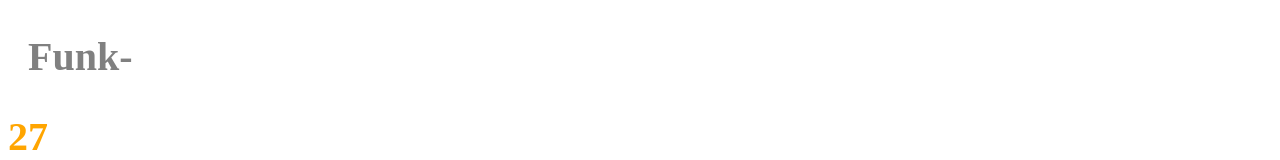
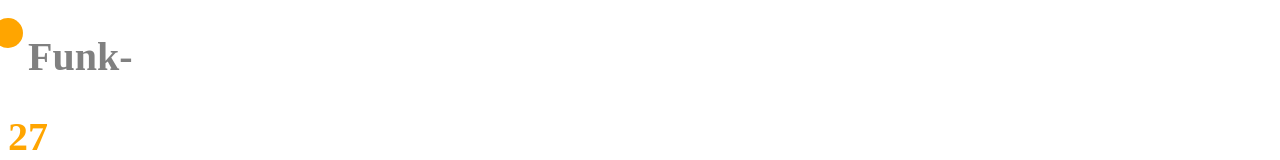
Before and after one commit to Aid19801/funk27_v2, a Next.js app: page /about in a window 1280 px wide. Shown: the top 160 px of the page. Built offline with nearby package versions, Linux system fonts and the light colour scheme.

Commit message:
custom cursor and fixed routing for blog pages to stop refresh-loads

```diff
--- a/components/blog-preview-card/index.tsx
+++ b/components/blog-preview-card/index.tsx
@@ -13,7 +13,7 @@ function BlogPreviewCard({ data, uid }: Props): ReactElement {
 	console.log('uid ', uid);
 	return (
 		<React.Fragment>
-			<Link href={`/blog/${uid}`}>
+			<Link href="/blog/[slug]" as={`/blog/${uid}`}>
 				<a>
 					<Card className={styles.cardContainer}>
 						<Card.Image size="4by3" src={data['blog-image-1'].url} />
--- a/components/navbar/index.tsx
+++ b/components/navbar/index.tsx
@@ -102,12 +102,17 @@ function Navbar({}: Props): ReactElement {
 							</Link>
 
 							<div className="navbar-dropdown">
-								<Link href="/blog/unit-textinput-react-native">
+								<Link
+									href={'/blog/[slug]'}
+									as="/blog/unit-textinput-react-native">
+
 									<a className="navbar-item">
 										Unit Testing in React Native
 									</a>
 								</Link>
-								<Link href="/blog/prismic-react">
+								<Link
+									href={'/blog/[slug]'}
+									as="/blog/prismic-react">
 									<a className="navbar-item">
 										Prismic CMS with React
 									</a>
--- a/pages/_app.tsx
+++ b/pages/_app.tsx
@@ -1,10 +1,9 @@
-import React, { ReactElement, Component } from 'react';
+import React, { ReactElement } from 'react';
 import { Navbar, Footer } from '../components';
 import Head from 'next/head';
 import gsap from 'gsap';
 import 'react-bulma-components/dist/react-bulma-components.min.css';
 import '../scss/global.scss';
-// import "flickity/css/flickity.css";
 
 gsap.registerPlugin();
 
@@ -12,15 +11,27 @@ interface Props {
 	Component: any;
 	pageProps: any;
 }
+
 function App({ Component, pageProps }: Props): ReactElement {
+	const mouseMove = (e) => {
+		const cursor = document.querySelector('.cursor');
+		//@ts-ignore;
+		cursor.style.top = `${ e.pageY - 10 }px`;
+		//@ts-ignore;
+		cursor.style.left = `${ e.pageX - 0 }px`;
+	}
 	return (
 		<React.Fragment>
+			<div onMouseMove={e => mouseMove(e)}>
+
+				<div className="cursor" />
 				<Head>
 					<link rel="shortcut icon" href="/vercel.ico" />
 				</Head>
 				<Navbar />
 				<Component {...pageProps} />
 				<Footer />
+			</div>
 		</React.Fragment>
 	);
 }
--- a/scss/global.scss
+++ b/scss/global.scss
@@ -5,12 +5,31 @@
 // imports: main.scss [and all other module stylings]
 // goes to: App.tsx
 
-// * {
-// border: 1px solid red;
-// }
+.cursor {
+	width: 30px;
+	height: 30px;
+	border-radius: 100%;
+	background-color: orange;
+	pointer-events: none;
+	position: absolute;
+
+	transform: translate(-50%, -50%);
+	transition: all .2 ease;
+	transition-property: background, border, transform;
+	transform-origin: 150% 150%;
+	z-index: 999;
+}
 
 body {
 	height: 100vh;
+	cursor: none !important;
+}
+
+a {
+	cursor: none !important;
+}
+a:hover {
+	cursor: none !important;
 }
 
 #__next {
```
Also changed, not shown: pages/index.tsx (+7 -7 lines). Lines whose indentation alone changed are shown as unchanged.
